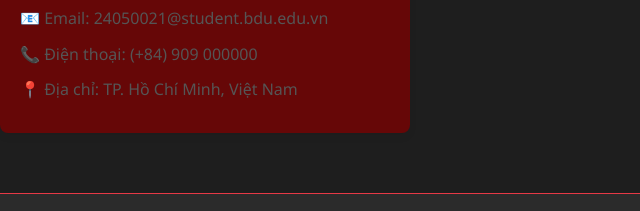
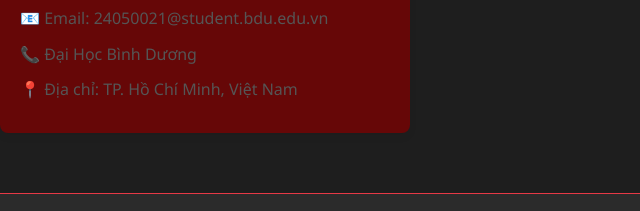
Before and after one commit to minhthang5956535-wq/Portfolo, a plain HTML site: page index.html in a window 1280 px wide. Shown: the part 1294-1505 px from the top of the page, 0-640 px from the left. Drawn offline with Linux system fonts and the light colour scheme.

Commit message:
Update index.html

```diff
--- a/index.html
+++ b/index.html
@@ -68,7 +68,8 @@
             <div class="contact-info">
                 <h3>Thông tin cá nhân</h3>
                 <p>📧 Email: 24050021@student.bdu.edu.vn</p>
-                <p>📞 Điện thoại: (+84) 909 000000</p>
+                <p>📞 Đại Học Bình Dương</p>
+
                 <p>📍 Địa chỉ: TP. Hồ Chí Minh, Việt Nam</p>
 
 
```
